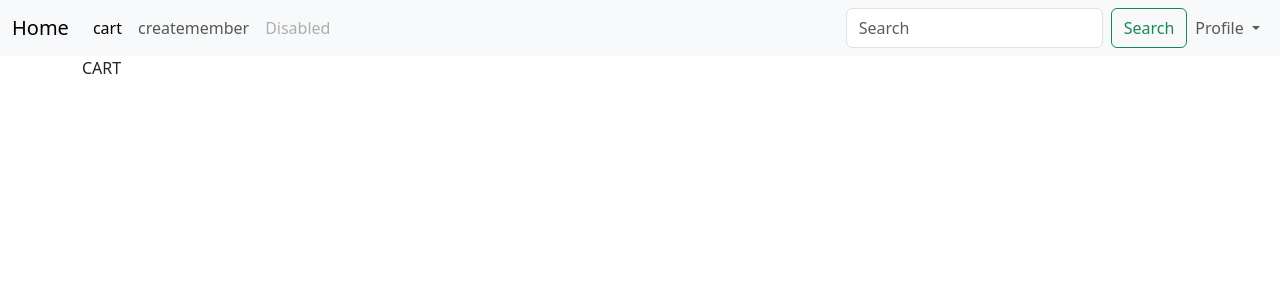
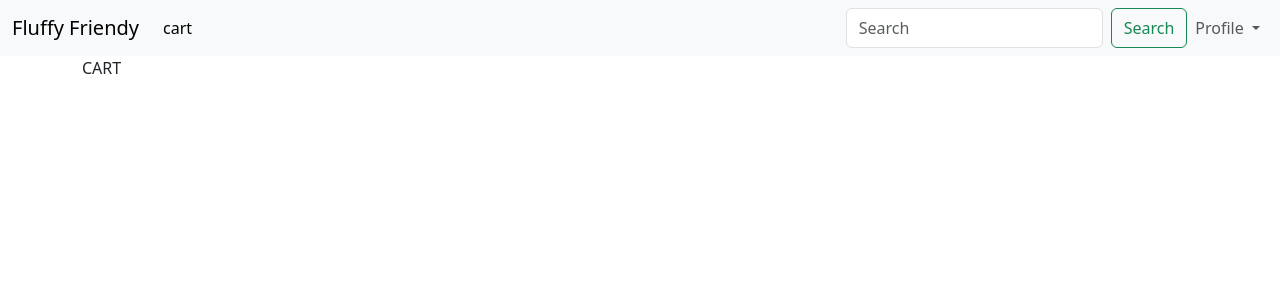
Before and after one commit to Charat-Ninjar/cos2204Posttest, a Django app: page /cart/ in a window 1280 px wide. Shown: the top 300 px of the page. Run offline with Django 5.2, Linux system fonts and the light colour scheme.

Commit message:
refactoring navbar

```diff
--- a/templates/layout.html
+++ b/templates/layout.html
@@ -18,7 +18,7 @@
 <body>
     <nav class="navbar navbar-expand-lg bg-body-tertiary">
         <div class="container-fluid">
-            <a class="navbar-brand" href="/">Home</a>
+            <a class="navbar-brand" href="/">Fluffy Friendy</a>
             <button class="navbar-toggler" type="button" data-bs-toggle="collapse"
                 data-bs-target="#navbarSupportedContent" aria-controls="navbarSupportedContent" aria-expanded="false"
                 aria-label="Toggle navigation">
@@ -28,13 +28,6 @@
                 <ul class="navbar-nav me-auto mb-2 mb-lg-0">
                     <li class="nav-item">
                         <a class="nav-link active" aria-current="" href="/cart">cart</a>
-                    </li>
-                    <li class="nav-item">
-                        <a class="nav-link" href="/createmember">createmember</a>
-                    </li>
-
-                    <li class="nav-item">
-                        <a class="nav-link disabled" aria-disabled="true">Disabled</a>
                     </li>
                 </ul>
                 <ul class="navbar-nav  mb-2 mb-lg-0 justify-content-end ">
@@ -48,12 +41,19 @@
                             Profile
                         </a>
                         <ul class="dropdown-menu dropdown-menu-end mt-3">
-                            <li><a class="dropdown-item " href="#">your profile</a></li>
-
+                            <li>
+                                <a class="dropdown-item " href="#">your profile</a>
+                                <a class="dropdown-item ">ID : {{user.id}}</a>
+                            </li>
                             <li>
                                 <hr class="dropdown-divider">
                             </li>
-                            <li><a class="dropdown-item" href="#">Log out</a></li>
+                            <li>
+                                <a class="dropdown-item" href="/createmember">createmember</a>
+                            </li>
+                            <li>
+                                <a class="dropdown-item" href="#">Log out</a>
+                            </li>
                         </ul>
                 </ul>
 
```
